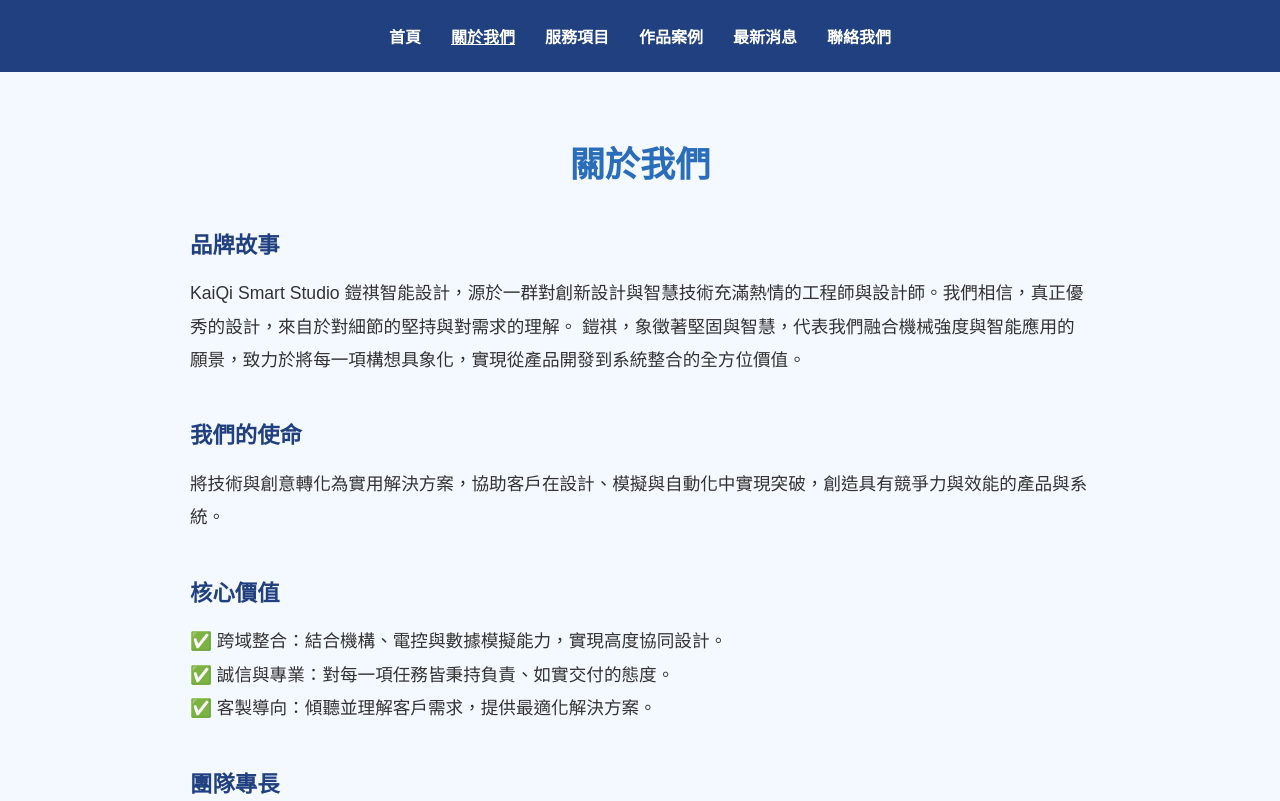
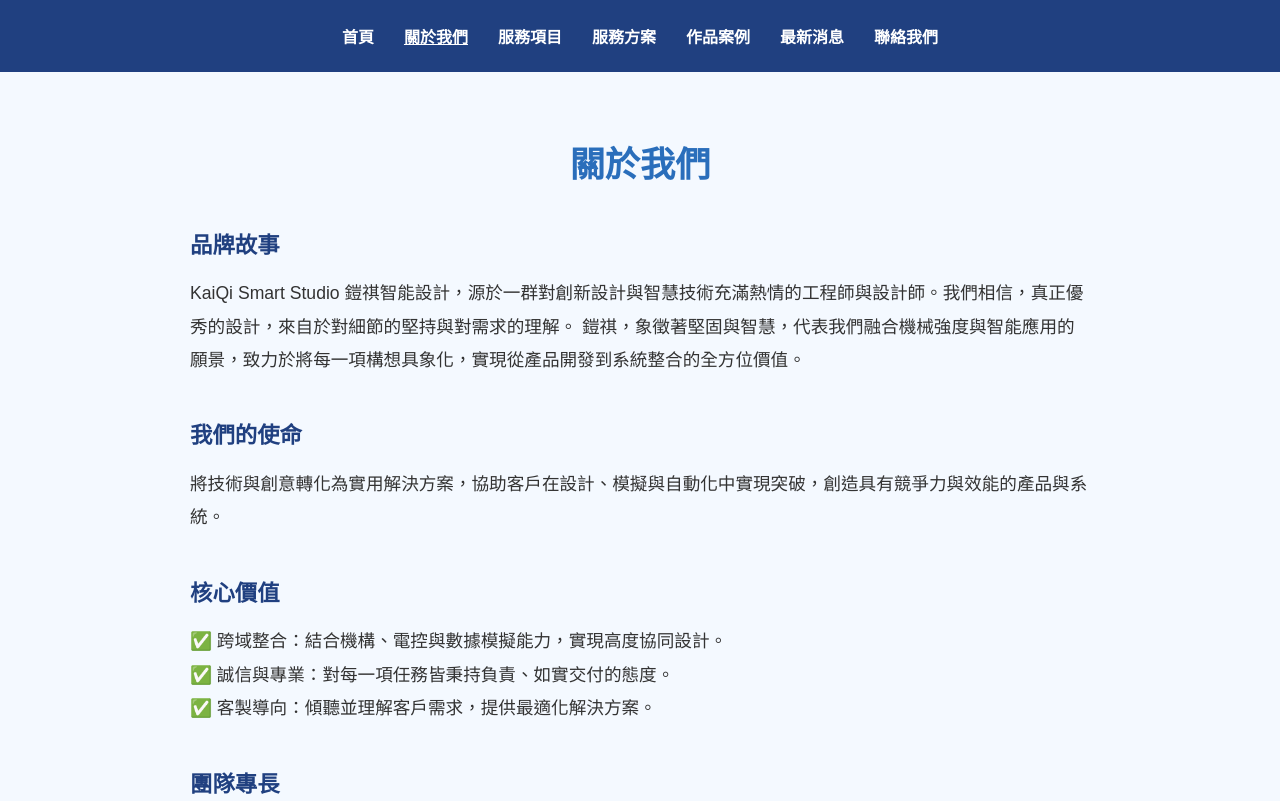
Before and after one commit to KaiQiSmart/KaiQiSmart.github.io, a plain HTML site: page about.html in a window 1280 px wide. Shown: the top 801 px of the page. Drawn offline with Linux system fonts and the light colour scheme.

Commit message:
Update about.html

```diff
--- a/about.html
+++ b/about.html
@@ -81,6 +81,7 @@
   <a href="index.html">首頁</a>
   <a href="about.html" style="text-decoration: underline;">關於我們</a>
   <a href="services.html">服務項目</a>
+  <a href="pricing.html">服務方案</a>
   <a href="portfolio.html">作品案例</a>
   <a href="news.html">最新消息</a>
   <a href="contact.html">聯絡我們</a>
```
